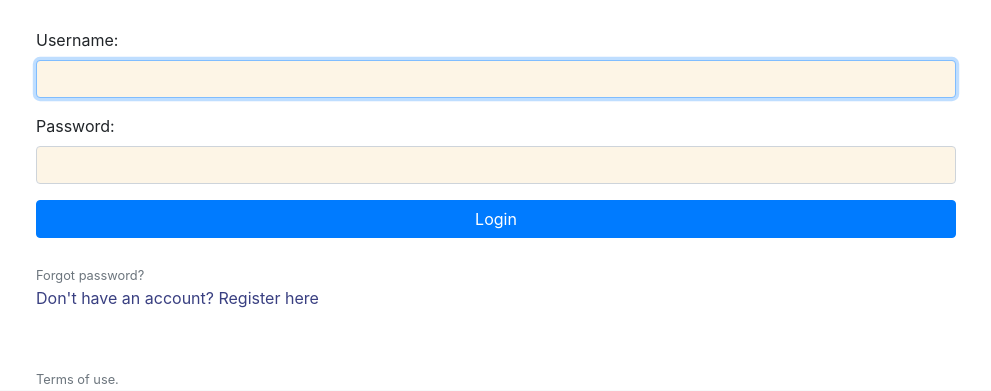
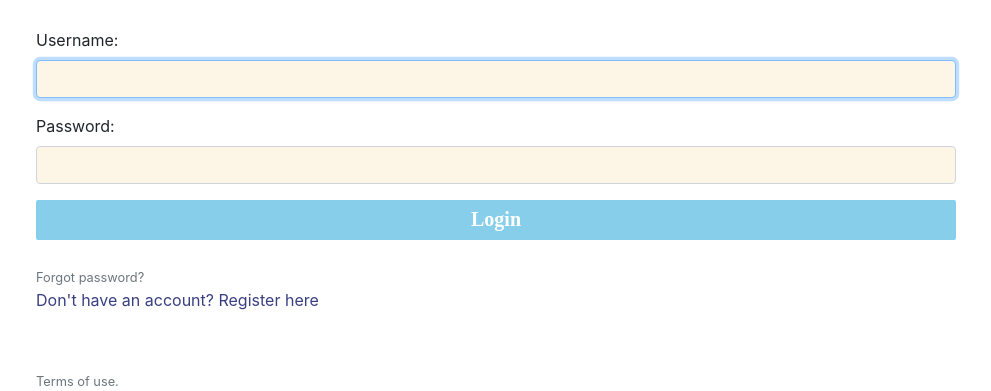
Before and after one commit to manishkumar12i/blog_project, a Django app: page /login/ in a window 1280 px wide. Shown: the part 480-871 px from the top of the page, without its empty margins (49-1040 px from the left). Run offline with Django 4.2, Linux system fonts and the light colour scheme; some libraries are stand-ins or nearby versions.

Commit message:
make login button custom with css

```diff
--- a/miniblog/blog/templates/blog/login .html
+++ b/miniblog/blog/templates/blog/login .html
@@ -1,6 +1,24 @@
 {% extends 'blog/base.html' %} {% load static %} {% block content%}
 
 <style>
+.button{
+  position:relative;
+  padding:8px 16px;
+  background:skyblue;
+  border:none;
+  border-radius:2px;
+  cursor:pointer;
+
+}
+.button:active{
+  background:  #007a63;
+}
+.button__text{
+  font: bold 20px 'Quicksand',san-serif;
+  color:#ffffff;
+  align:center;
+  transition:all 2s;
+}
 .center {
   display: block;
   margin-left: auto;
@@ -34,7 +52,9 @@
       <strong class="text-danger">{{fm.errors|striptags}}</strong>
     </div>
     {% endfor %}
-    <button class="btn btn-primary btn-block">Login</button><br />
+    <button type ="button "class="button btn-block">
+    <span class="button__text">Login</span>
+    </button><br />
     {% if form.non_field_errors %} {% for error in form.non_field_errors %}
     <p class="alert alert-danger my-3">{{error}}</p>
     {% endfor%} {% endif %}
```
Also changed, not shown: miniblog/db.sqlite3.
